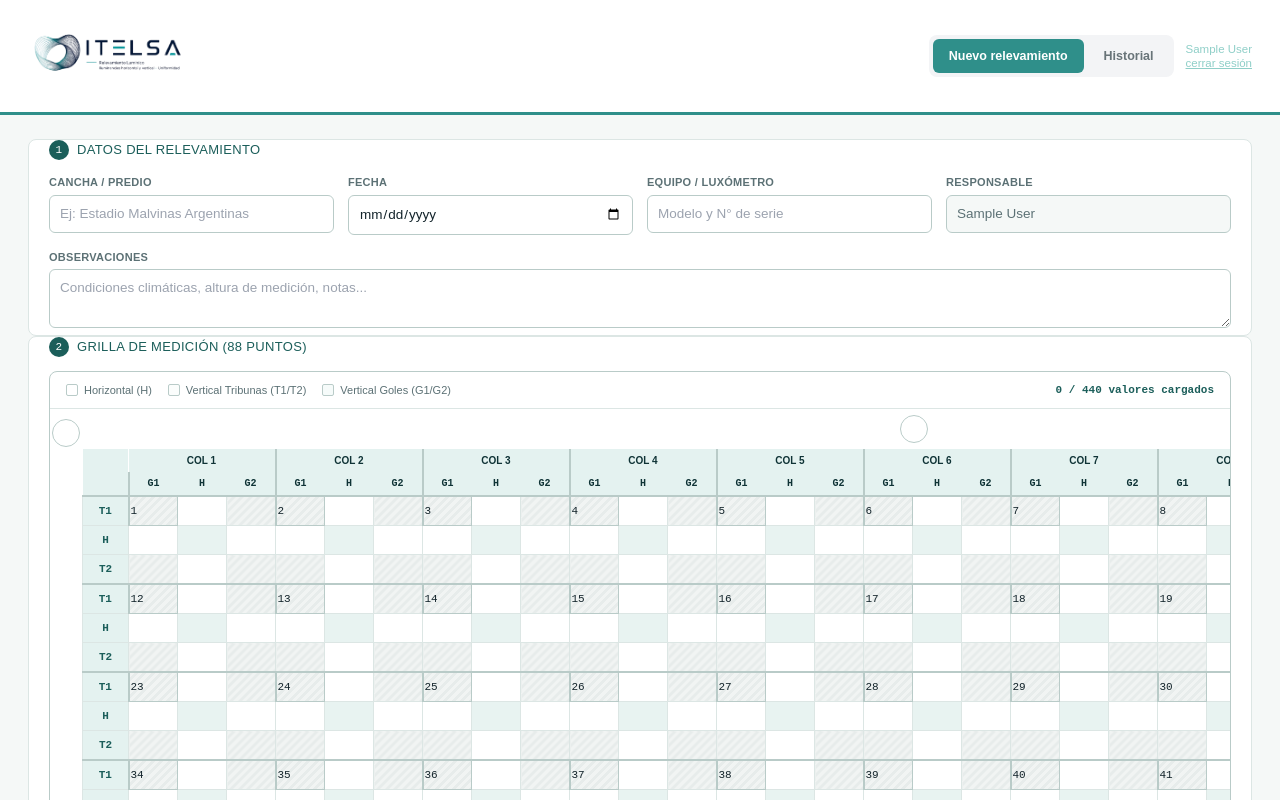
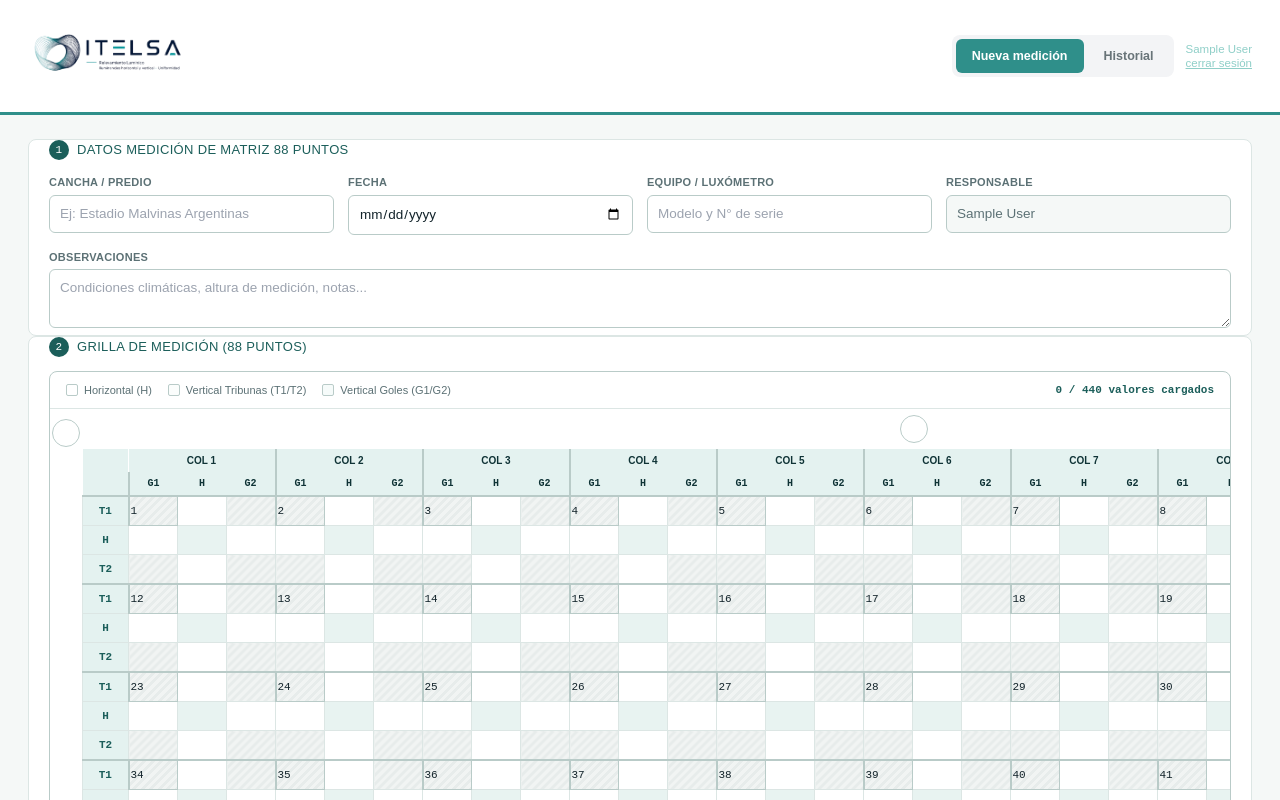
Before and after one commit to avidela47/medicion-de-matriz-88puntos, a Next.js app: page / in a window 1280 px wide. Shown: the top 800 px of the page. Built offline with nearby package versions, Linux system fonts and the light colour scheme; no server answers; sample sign-in values are in the browser's storage.

Commit message:
fix: titulo de pestaña, texto seccion 1, texto boton nueva medicion

```diff
--- a/pages/index.js
+++ b/pages/index.js
@@ -1,4 +1,5 @@
 import { useState, useMemo } from 'react';
+import Head from 'next/head';
 import { getServerSession } from 'next-auth/next';
 import { signOut } from 'next-auth/react';
 import { authOptions } from './api/auth/[...nextauth]';
@@ -100,6 +101,9 @@ export default function Home({ user }) {
 
   return (
     <div>
+      <Head>
+        <title>medicion-de-matriz-88puntos</title>
+      </Head>
       <header className="no-print bg-white text-navy-950 px-7 py-4 flex items-center justify-between gap-4 border-b-[3px] border-teal-500 flex-wrap">
         <div className="flex items-center gap-3.5">
           <img src="/logo.png" alt="ITELSA" className="h-20" />
@@ -110,7 +114,7 @@ export default function Home({ user }) {
               className={`text-[12.5px] font-semibold px-4 py-2 rounded-md ${tab === 'nuevo' ? 'bg-teal-500 text-white' : 'text-navy-950/60 hover:text-navy-950'}`}
               onClick={() => setTab('nuevo')}
             >
-              Nuevo relevamiento
+              Nueva medición
             </button>
             <button
               className={`text-[12.5px] font-semibold px-4 py-2 rounded-md ${tab === 'historial' ? 'bg-teal-500 text-white' : 'text-navy-950/60 hover:text-navy-950'}`}
@@ -148,7 +152,7 @@ export default function Home({ user }) {
             <div className="no-print bg-white border border-line rounded-lg px-5 py-4.5 mb-4.5">
               <h2 className="font-disp text-[13px] uppercase tracking-wide text-teal-700 mb-3.5 flex items-center gap-2">
                 <span className="w-5 h-5 inline-flex items-center justify-center rounded-full bg-teal-700 text-white text-[11px] font-mono">1</span>
-                Datos del relevamiento
+                Datos medición de matriz 88 puntos
               </h2>
               <div className="grid grid-cols-2 md:grid-cols-4 gap-3.5">
                 <Field label="Cancha / predio" value={meta.cancha} onChange={(v) => setMeta((m) => ({ ...m, cancha: v }))} placeholder="Ej: Estadio Malvinas Argentinas" />
```
